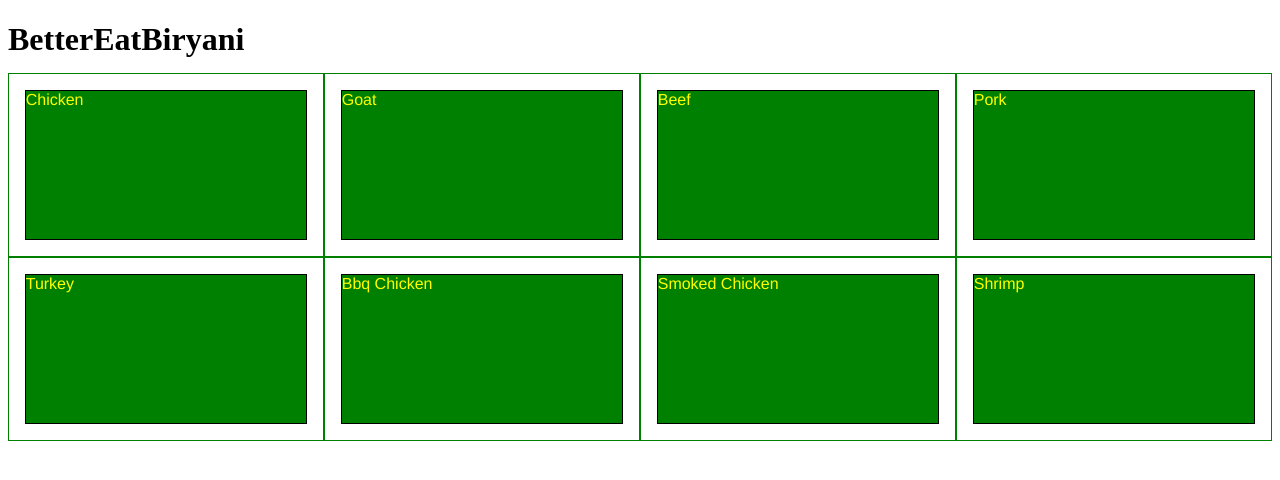
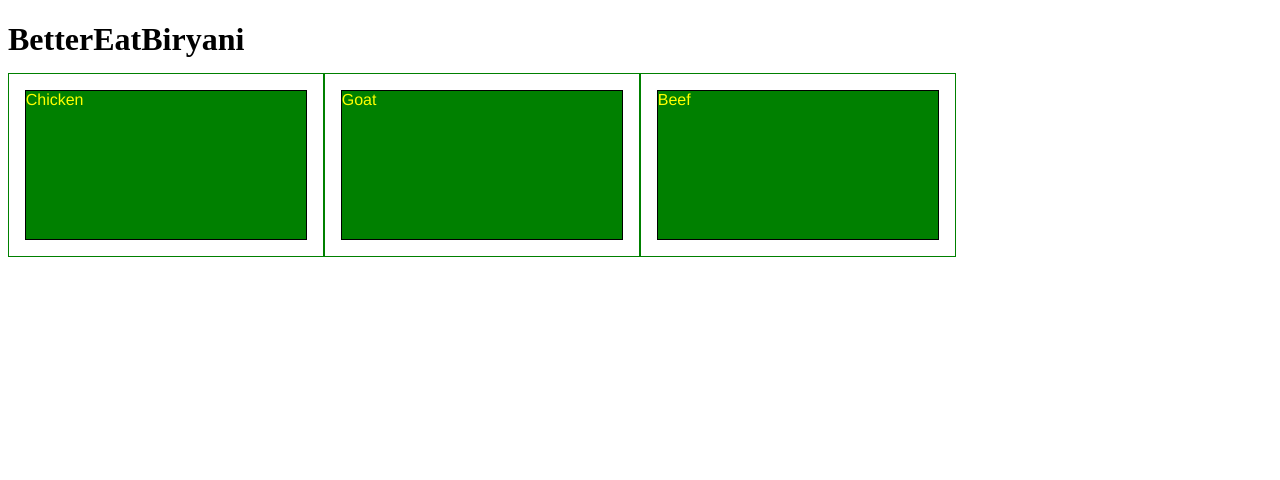
Before and after one commit to skpartha1/Indian-food, a plain HTML site: page index.html in a window 1280 px wide. Drawn offline with Linux system fonts and the light colour scheme.

Commit message:
Update index.html

```diff
--- a/index.html
+++ b/index.html
@@ -121,11 +121,6 @@ p {
   <div class="col-lg-3 col-md-6"><p>Chicken</p></div>
   <div class="col-lg-3 col-md-6"><p>Goat</p></div>
   <div class="col-lg-3 col-md-6"><p>Beef</p></div>
-  <div class="col-lg-3 col-md-6"><p>Pork</div>
-  <div class="col-lg-3 col-md-6"><p>Turkey</p></div>
-  <div class="col-lg-3 col-md-6"><p>Bbq Chicken</p></div>
-  <div class="col-lg-3 col-md-6"><p>Smoked Chicken</p></div>
-  <div class="col-lg-3 col-md-6"><p>Shrimp</p></div>
 </div>
 
 </body>
```
